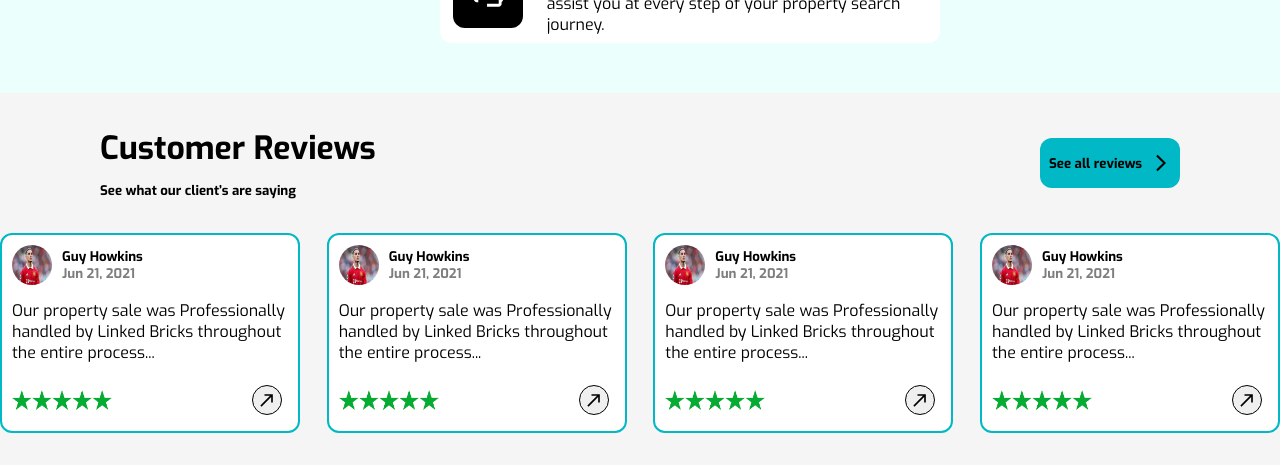
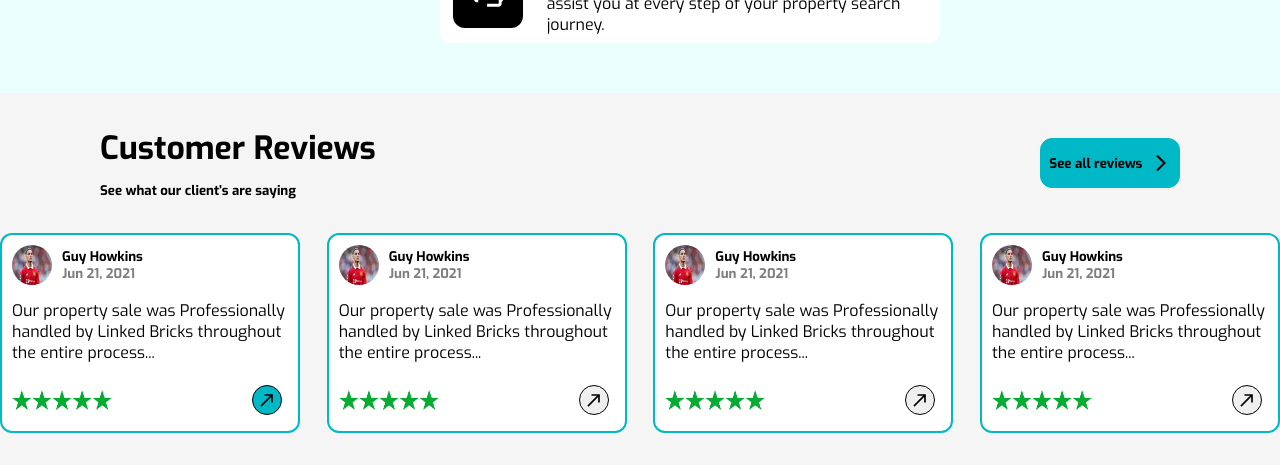
Before and after one commit to AhmedAmgadElsharkawy/Real-Estate-Property-Management, a React (Vite) app in the folder client/: page / in a window 1280 px wide. In both pictures the pointer is over the button 267 px from the left and 3071 px from the top of the page. Shown: the part 2671-3136 px from the top of the page. Built offline with nearby package versions, Linux system fonts and the light colour scheme.

Commit message:
fixing buttons cursor and hover properties

```diff
--- a/client/src/components/Review Card/reviewCard.module.css
+++ b/client/src/components/Review Card/reviewCard.module.css
@@ -55,4 +55,8 @@
     justify-content: center;
     width: 30px;
     height: 30px;
+    cursor: pointer;
+    &:hover {
+        background-color: #01B8C6;
+    }
 }
--- a/client/src/pages/Home/Home.module.css
+++ b/client/src/pages/Home/Home.module.css
@@ -91,6 +91,10 @@
     display: flex;
     align-items: center;
     z-index: 3;
+    cursor: pointer;
+    &:hover {
+        background-color: #FFB300;
+    }
 }
 
 .searchButton {
@@ -98,13 +102,14 @@
     height: 40px;
     background-color: #FFB300;
     border-radius: 12px;
-    border: none;
+    border: 1px solid #FFB300;
     font-weight: bold;
     display: flex;
     align-items: center;
     justify-content: center;
+    cursor: pointer;
     &:hover {
-        background-color: #ff9900;
+        background-color: white;
     }
 }
 
@@ -234,11 +239,15 @@
     width: 140px;
     border-radius: 12px;
     background-color: #01B8C6;
-    border: none;
+    border: 1px solid #01B8C6;
     display: flex;
     flex-direction: row;
     align-items: center;
     justify-content: space-evenly;
+    cursor: pointer;
+    &:hover {
+        background-color: white;
+    }
 }
 
 @media only screen and (max-width: 1200px) {
```
